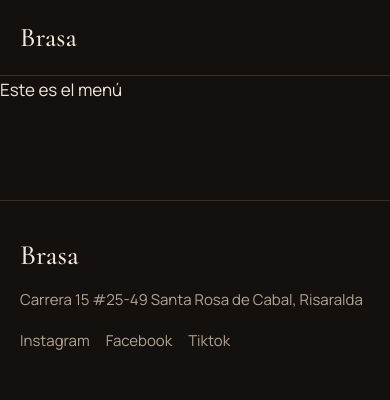
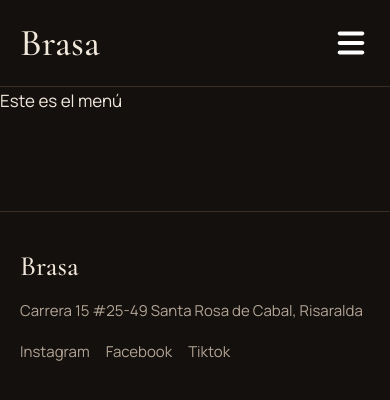
Before and after one commit to asanchezloaiza274-cell/coffee, a React (Vite) app: page /menu in a window 390 px wide. Shown: the top 400 px of the page. Built offline with nearby package versions, Linux system fonts and the light colour scheme.

Commit message:
Menú hamburguesa para dispositivos móviles

```diff
--- a/src/components/Navbar.tsx
+++ b/src/components/Navbar.tsx
@@ -1,19 +1,41 @@
 import { Link, NavLink } from "react-router-dom";
-
-const links = [
-  { to: "/", label: "Inicio" },
-  { to: "/menu", label: "Menú" },
-  { to: "/about-us", label: "Nosotros" },
-  { to: "/reservations", label: "Reservas" },
-];
+import NavbarMobile from "./NavbarMobile";
+import { links } from "../constants";
+import MenuIcon from "../img/menu.svg";
+import { useState } from "react";
 
 export default function Navbar() {
+  const [isMenuClose, setIsMenuClose] = useState(true);
+
+  const openMenu = () => {
+    setIsMenuClose(false);
+  };
+
+  const closeMenu = () => {
+    setIsMenuClose(true)
+    console.log("Hola");
+
+  };
+
   return (
     <header className="flex items-center justify-between border-b border-line py-6 max-w-7xl mx-auto px-5 md:px-0">
-      <Link to="/" className="font-display leading-none text-[27px] text-ink">
+      <Link
+        to="/"
+        className="font-display leading-none text-[38px] md:text-[27px] text-ink"
+      >
         Brasa
       </Link>
-      <nav className="hidden items-center gap-7 text-sm">
+
+      <button onClick={openMenu}>
+        <img
+          src={MenuIcon}
+          alt="Menú Hamburguesa"
+          className="text-white flex lg:hidden"
+          width={38}
+        />
+      </button>
+
+      <nav className="hidden lg:flex items-center gap-7 text-sm">
         {links.map(({ to, label }) => (
           <NavLink
             key={to}
@@ -36,6 +58,7 @@ export default function Navbar() {
           Reservar mesa
         </Link>
       </nav>
+      <NavbarMobile isMenuClose={isMenuClose} closeMenu={closeMenu} />
     </header>
   );
 }
--- /dev/null
+++ b/src/components/NavbarMobile.tsx
@@ -0,0 +1,26 @@
+import { Link } from "react-router-dom";
+import { links } from "../constants";
+import CloseMenuIcon from "../img/close_menu.svg";
+
+export default function NavbarMobile({ isMenuClose, closeMenu }) {
+  return (
+    <nav
+      className={`${isMenuClose ? "hidden" : "flex"}  flex-col fixed inset-0 bg-bg py-15 h-screen text-center gap-8`}
+    >
+      {links.map(({ to, label }) => (
+        <Link key={label} to={to} className="text-3xl">
+          {label}
+        </Link>
+      ))}
+
+      <button onClick={closeMenu}>
+        <img
+          src={CloseMenuIcon}
+          alt="ícono de cerrar menú"
+          className="fixed top-5 right-5"
+          width={38}
+        />
+      </button>
+    </nav>
+  );
+}
--- /dev/null
+++ b/src/constants.tsx
@@ -0,0 +1,6 @@
+export const links = [
+  { to: "/", label: "Inicio" },
+  { to: "/menu", label: "Menú" },
+  { to: "/about-us", label: "Nosotros" },
+  { to: "/reservations", label: "Reservas" },
+];
```
Also changed, not shown: src/img/close_menu.svg (added), src/img/menu.svg (added).
